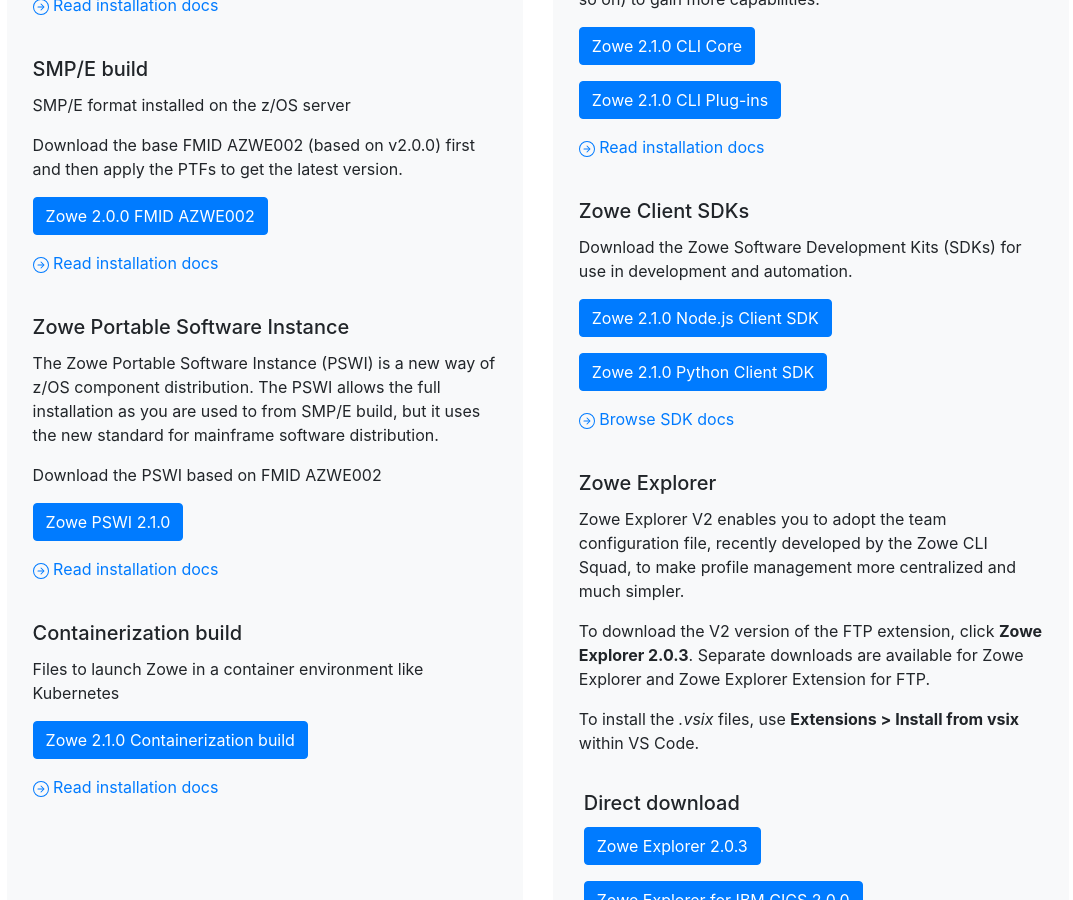
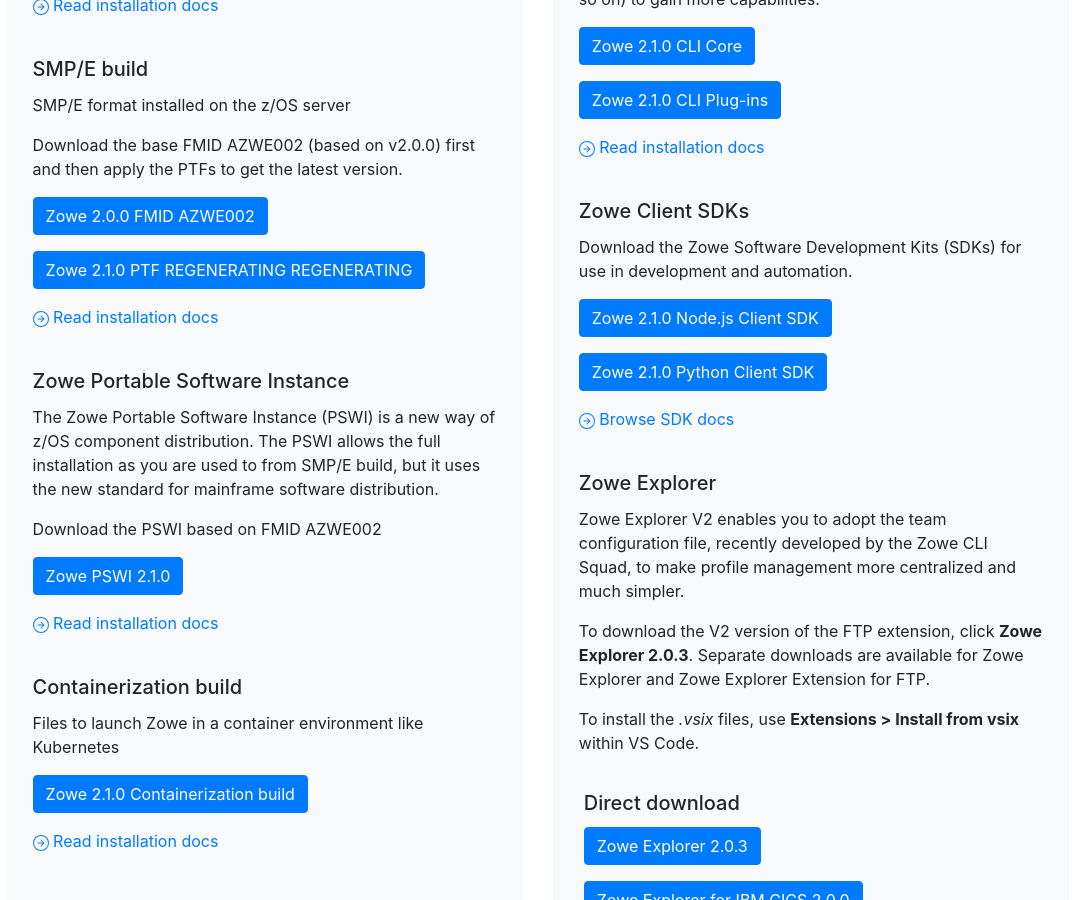
Before and after one commit to zowe/zowe.github.io, a Jekyll site: the page built from download.md, in a window 1280 px wide and 900 px high, scrolled down 884 px. Shown: the whole window, without its empty margins (83-1156 px from the left). Built offline with Jekyll 4.4.1, drawn with Linux system fonts in a browser that asks for light colours; our own code applies the rules of GitHub Pages for plain Markdown files.

Commit message:
Revert "Taking down SMPE PTF from download site temporarily"
Signed-off-by: Tom Zhang <14881754+FlappiTomic@users.noreply.github.com>

```diff
--- a/download.md
+++ b/download.md
@@ -130,10 +130,10 @@
                 the latest version. </p>
             <p><a class="btn btn-primary" href="{{ site.smpe_download_url }}{{ site.zowe_v2_fmid_oss_version }}">Zowe 2.0.0
                 FMID {{ site.zowe_v2_fmid }}</a></p>
-            <!-- <p><a class="btn btn-primary"
+            <p><a class="btn btn-primary"
                   href="{{ site.smpe_download_url }}{{ site.data.releases.v2[0].smpe_version }}">Zowe
                   {{ site.data.releases.v2[0].zos_version }} {{ site.data.releases.v2[0].smpe_sysmod }}
-                  {{ site.data.releases.v2[0].smpe_numbers }}</a></p> -->
+                  {{ site.data.releases.v2[0].smpe_numbers }}</a></p>
             <div>
               <a href="https://docs.zowe.org/{{ site.data.releases.v2[0].documentation }}/user-guide/install-zos"
                 class="card-link">
```
